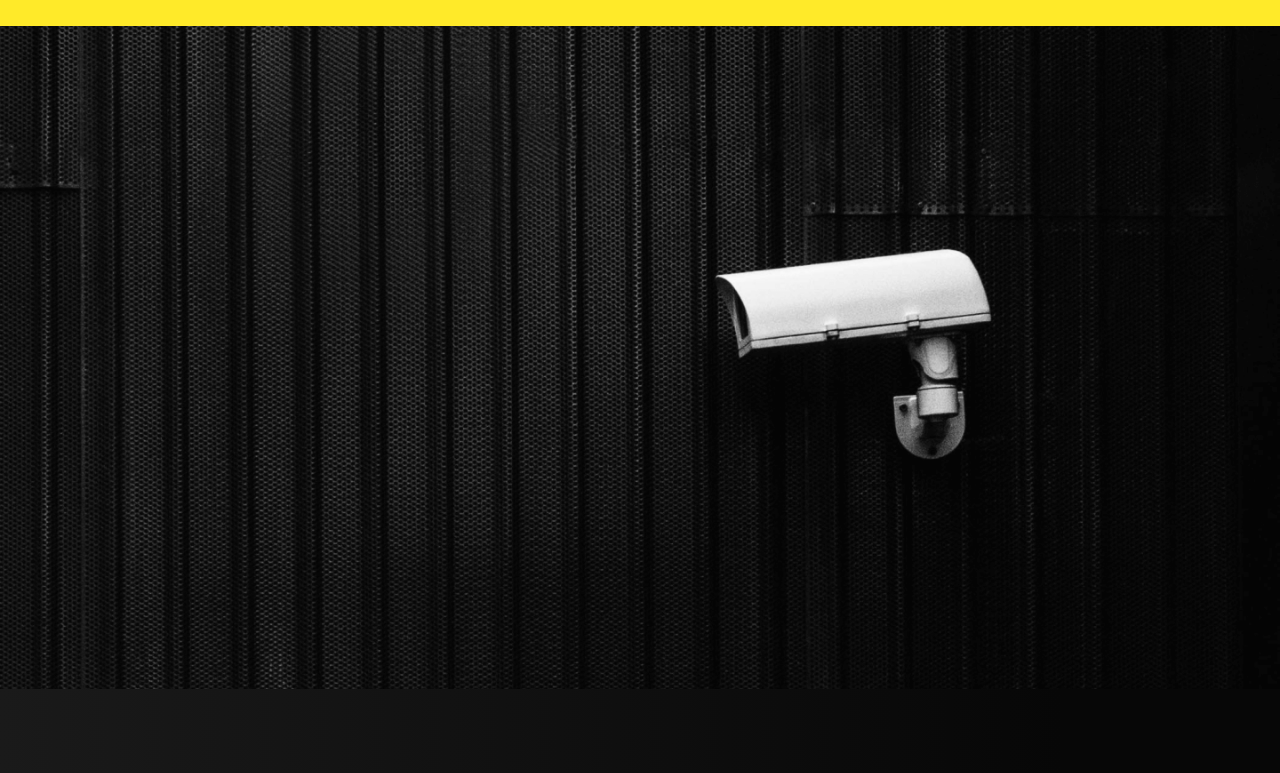
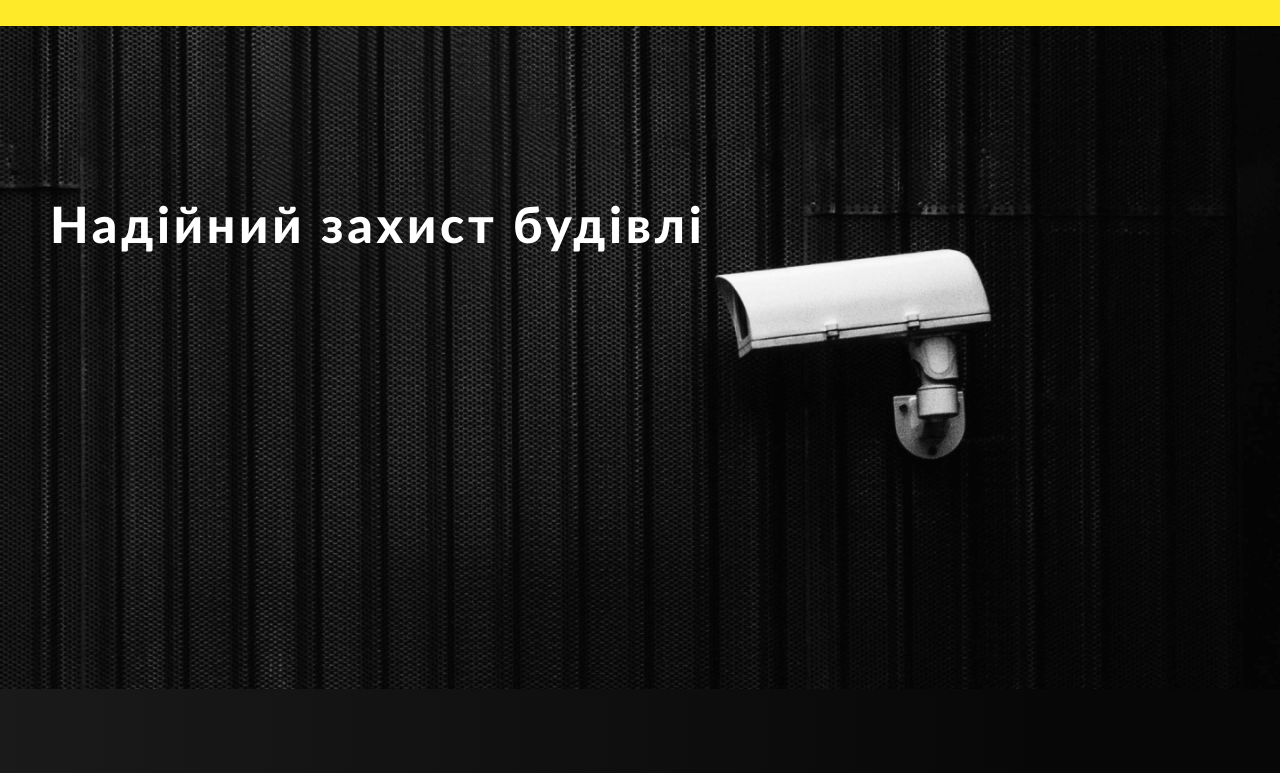
Before and after one commit to vik-tsyplakov/dog_guard_correct, a website: page src/index.html in a window 1280 px wide. Shown: the part 127-900 px from the top of the page. Drawn offline with nearby package versions, Linux system fonts and the light colour scheme; files that its build step writes are made by us from their sources; files whose address does not match are found by name.

Commit message:
main__block1-title

```diff
--- a/src/index.html
+++ b/src/index.html
@@ -27,6 +27,7 @@
                 src="/img/main/background-main(1).png"
                 alt="camera"
               />
+              <h1 class="block1__title">Надійний захист будівлі</h1>
             </section>
           </div>
         </main>
--- a/src/scss/style.scss
+++ b/src/scss/style.scss
@@ -172,6 +172,7 @@
     rgba(7, 7, 7, 1) 83%
   );
   height: 100%;
+  min-height: 747px;
 }
 .main__block1 {
   display: flex;
@@ -179,11 +180,10 @@
   align-items: center;
   position: relative;
   z-index: 1;
-  height: 747px;
 }
 .block1__background {
   position: absolute;
-  z-index: 1;
+  z-index: 0;
   top: 0px;
   left: 0px;
   object-fit: cover;
@@ -191,3 +191,14 @@
   height: auto;
   width: 100%;
 }
+.block1__title {
+  font-family: "Lato";
+  font-style: normal;
+  font-weight: 800;
+  font-size: 50px;
+  line-height: 153.5%;
+  letter-spacing: 0.075em;
+  color: #ffffff;
+  margin-top: 160px;
+  z-index: 1;
+}
```
Also changed, not shown: dog_guard_correct/index.html (+1 -0 lines), dog_guard_correct/css/style.css, dog_guard_correct/css/style.min.css.
